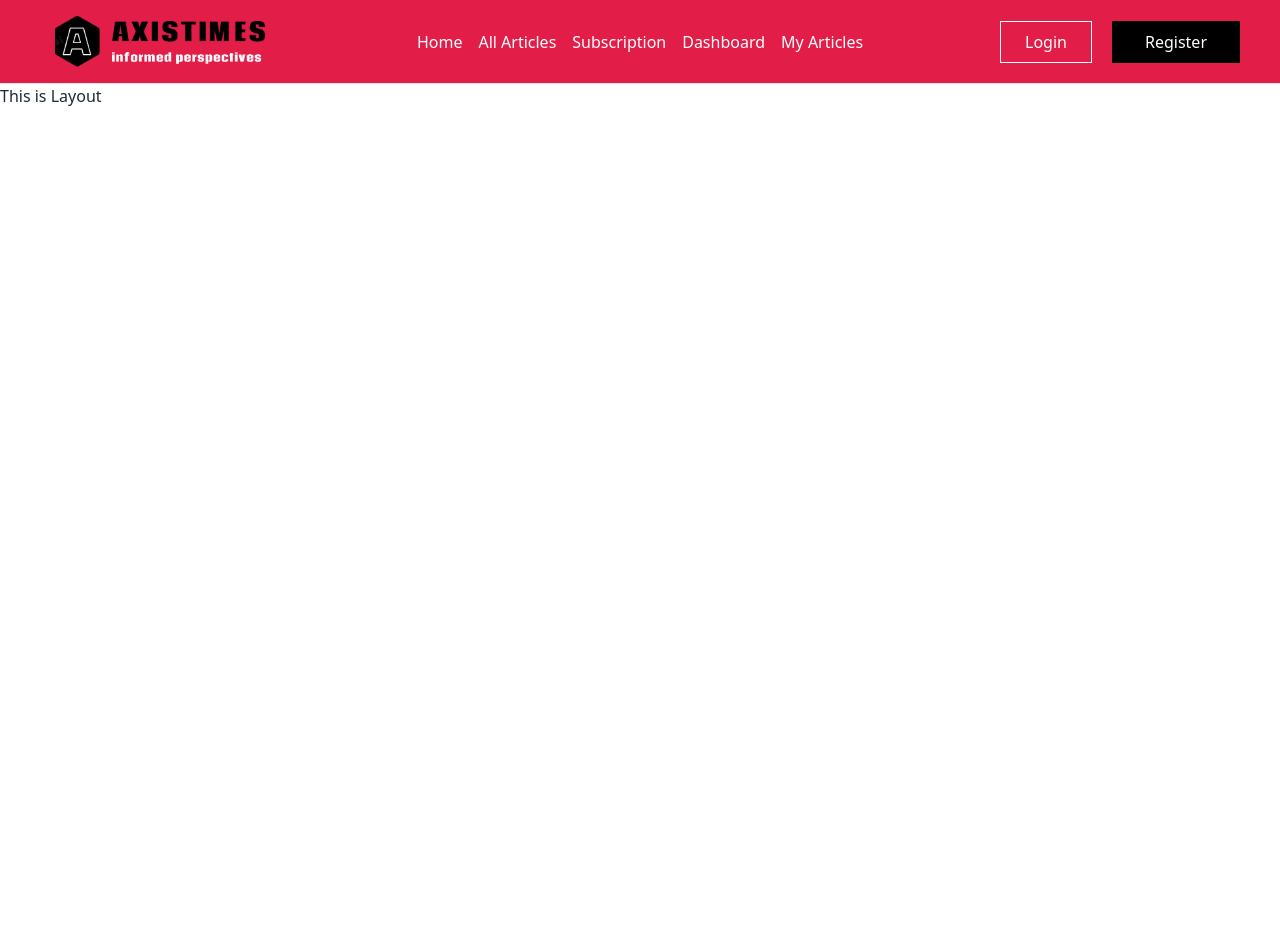
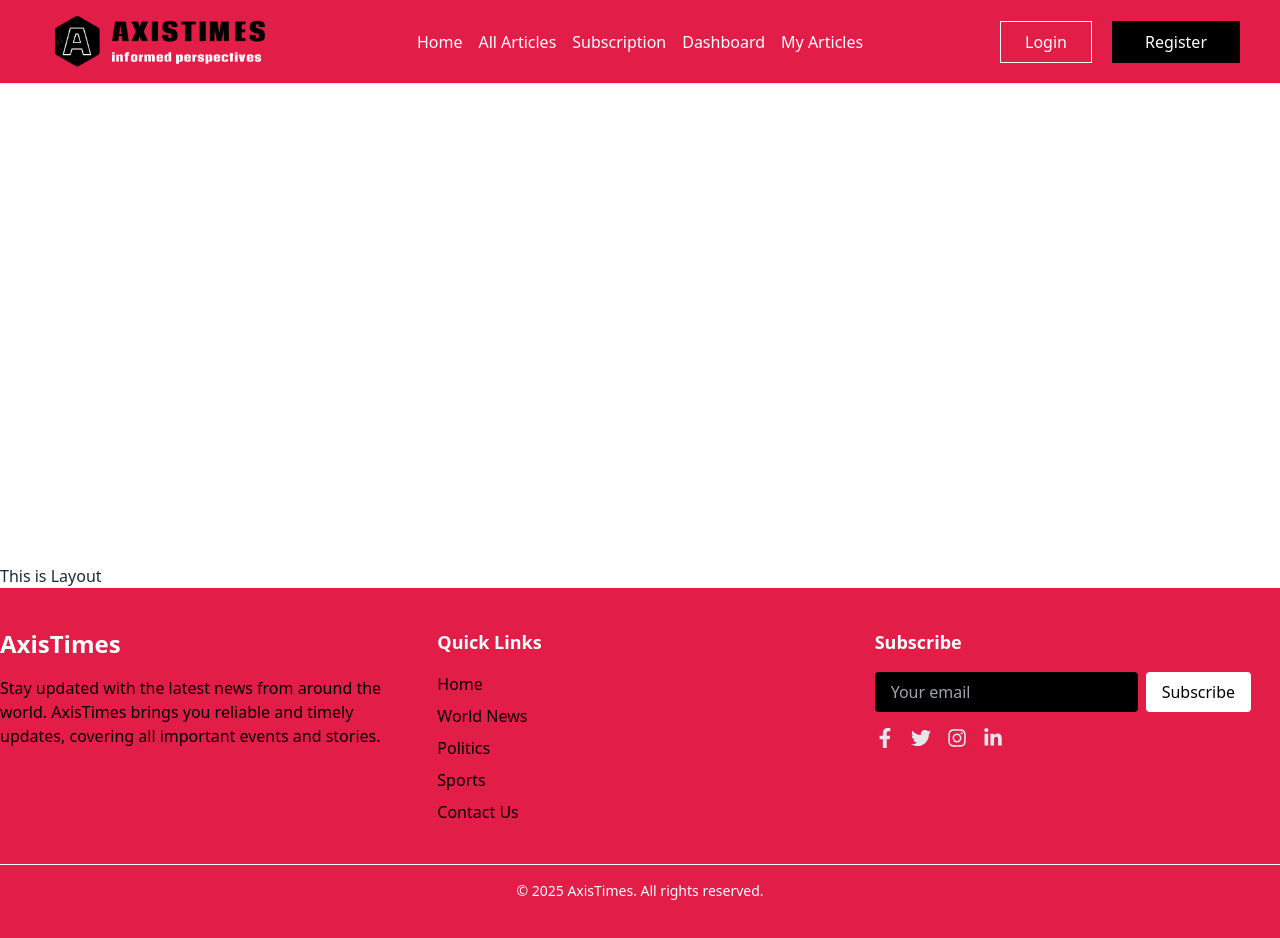
Before and after one commit to RakibHossen-Dev/AxisTimes, a React (Vite) app: page / in a window 1280 px wide. Shown: the top 938 px of the page. Before the commit the page ends 800 px from the top, so only its background shows below. Built offline with nearby package versions, Linux system fonts and the light colour scheme.

Commit message:
added navber and footer section

```diff
--- a/index.html
+++ b/index.html
@@ -1,10 +1,10 @@
 <!DOCTYPE html>
-<html lang="en" datatheme="light">
+<html lang="en" data-theme="light">
   <head>
     <meta charset="UTF-8" />
     <link rel="icon" type="image/svg+xml" href="/vite.svg" />
     <meta name="viewport" content="width=device-width, initial-scale=1.0" />
-    <title>Vite + React</title>
+    <title>AxisTimes</title>
   </head>
   <body>
     <div id="root"></div>
--- a/package.json
+++ b/package.json
@@ -11,6 +11,7 @@
   },
   "dependencies": {
     "axios": "^1.7.9",
+    "firebase": "^11.1.0",
     "localforage": "^1.10.0",
     "match-sorter": "^8.0.0",
     "react": "^18.3.1",
--- /dev/null
+++ b/src/components/Footer.jsx
@@ -0,0 +1,111 @@
+import {
+  FaFacebookF,
+  FaTwitter,
+  FaInstagram,
+  FaLinkedinIn,
+} from "react-icons/fa";
+
+const Footer = () => {
+  return (
+    <footer className="bg-rose-600 text-white py-10">
+      <div className="container mx-auto grid grid-cols-1 md:grid-cols-3 gap-8">
+        {/* Logo and Description */}
+        <div className="space-y-4">
+          <h2 className="text-2xl font-bold">AxisTimes</h2>
+          <p className="text-black">
+            Stay updated with the latest news from around the world. AxisTimes
+            brings you reliable and timely updates, covering all important
+            events and stories.
+          </p>
+        </div>
+
+        {/* Quick Links */}
+        <div className="space-y-4">
+          <h3 className="text-lg font-semibold">Quick Links</h3>
+          <ul className="space-y-2">
+            <li>
+              <a href="#" className="text-black hover:text-white">
+                Home
+              </a>
+            </li>
+            <li>
+              <a href="#" className="text-black hover:text-white">
+                World News
+              </a>
+            </li>
+            <li>
+              <a href="#" className="text-black hover:text-white">
+                Politics
+              </a>
+            </li>
+            <li>
+              <a href="#" className="text-black hover:text-white">
+                Sports
+              </a>
+            </li>
+            <li>
+              <a href="#" className="text-black hover:text-white">
+                Contact Us
+              </a>
+            </li>
+          </ul>
+        </div>
+
+        {/* Subscribe and Social Media */}
+        <div className="space-y-4">
+          <h3 className="text-lg font-semibold">Subscribe</h3>
+          <form className="flex items-center space-x-2">
+            <input
+              type="email"
+              placeholder="Your email"
+              className="px-4 py-2 bg-black text-white rounded focus:outline-none"
+            />
+            <button className="px-4 text-black py-2 bg-white rounded hover:bg-blue-500">
+              Subscribe
+            </button>
+          </form>
+          <div className="flex space-x-4 mt-4">
+            <a
+              href="https://facebook.com"
+              target="_blank"
+              rel="noopener noreferrer"
+              className="text-gray-200 hover:text-white"
+            >
+              <FaFacebookF size={20} />
+            </a>
+            <a
+              href="https://twitter.com"
+              target="_blank"
+              rel="noopener noreferrer"
+              className="text-gray-200 hover:text-white"
+            >
+              <FaTwitter size={20} />
+            </a>
+            <a
+              href="https://instagram.com"
+              target="_blank"
+              rel="noopener noreferrer"
+              className="text-gray-200 hover:text-white"
+            >
+              <FaInstagram size={20} />
+            </a>
+            <a
+              href="https://linkedin.com"
+              target="_blank"
+              rel="noopener noreferrer"
+              className="text-gray-200 hover:text-white"
+            >
+              <FaLinkedinIn size={20} />
+            </a>
+          </div>
+        </div>
+      </div>
+
+      <div className="border-t border-white mt-10 pt-4 text-center text-sm text-white">
+        &copy; {new Date().getFullYear()} AxisTimes. All rights reserved.
+      </div>
+    </footer>
+  );
+};
+
+export default Footer;
--- /dev/null
+++ b/src/firebase/firebase.config.js
@@ -0,0 +1,17 @@
+// Import the functions you need from the SDKs you need
+import { initializeApp } from "firebase/app";
+// TODO: Add SDKs for Firebase products that you want to use
+// https://firebase.google.com/docs/web/setup#available-libraries
+
+// Your web app's Firebase configuration
+const firebaseConfig = {
+    apiKey: import.meta.env.VITE_apiKey,
+    authDomain: import.meta.env.VITE_authDomain,
+    projectId: import.meta.env.VITE_projectId,
+    storageBucket: import.meta.env.VITE_storageBucket,
+    messagingSenderId: import.meta.env.VITE_messagingSenderId,
+    appId: import.meta.env.VITE_appId,
+};
+
+// Initialize Firebase
+const app = initializeApp(firebaseConfig);
--- a/src/layout/MainLayout.jsx
+++ b/src/layout/MainLayout.jsx
@@ -1,10 +1,13 @@
 import Navber from "../components/Navber";
+import Footer from "../components/Footer";
 
 const MainLayout = () => {
   return (
     <div>
       <Navber></Navber>
+      <div className="min-h-[480px]"></div>
       This is Layout
+      <Footer></Footer>
     </div>
   );
 };
```
Also changed, not shown: 1 other file (tests, documents, lock files or other folders).
